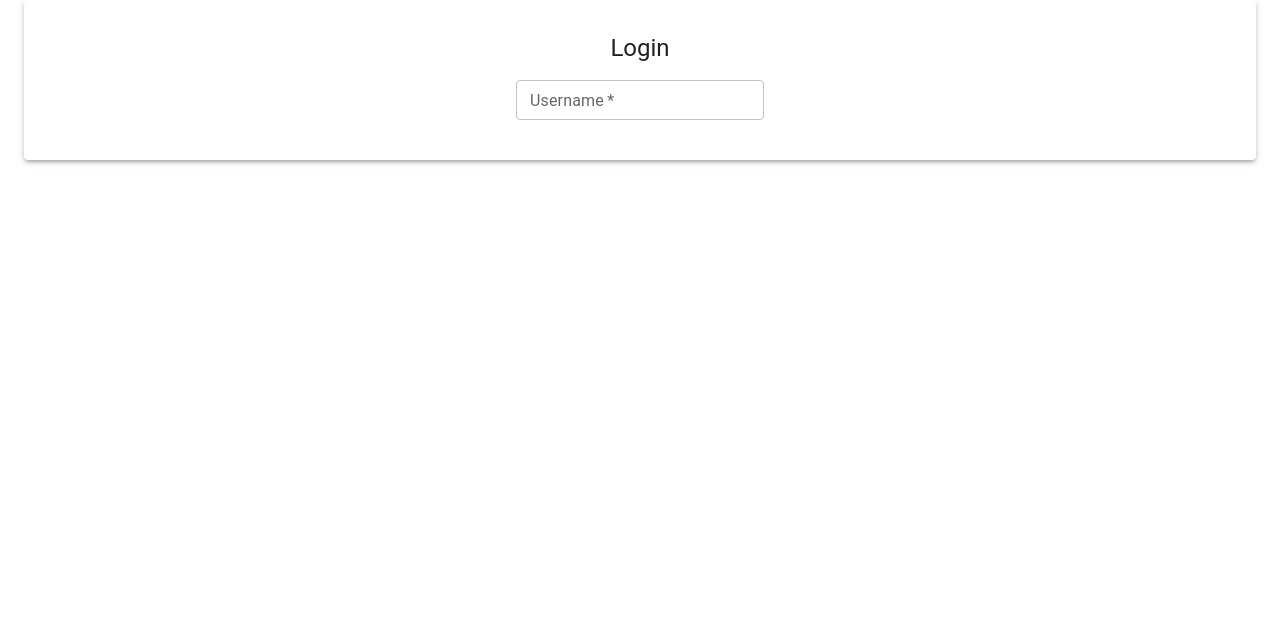
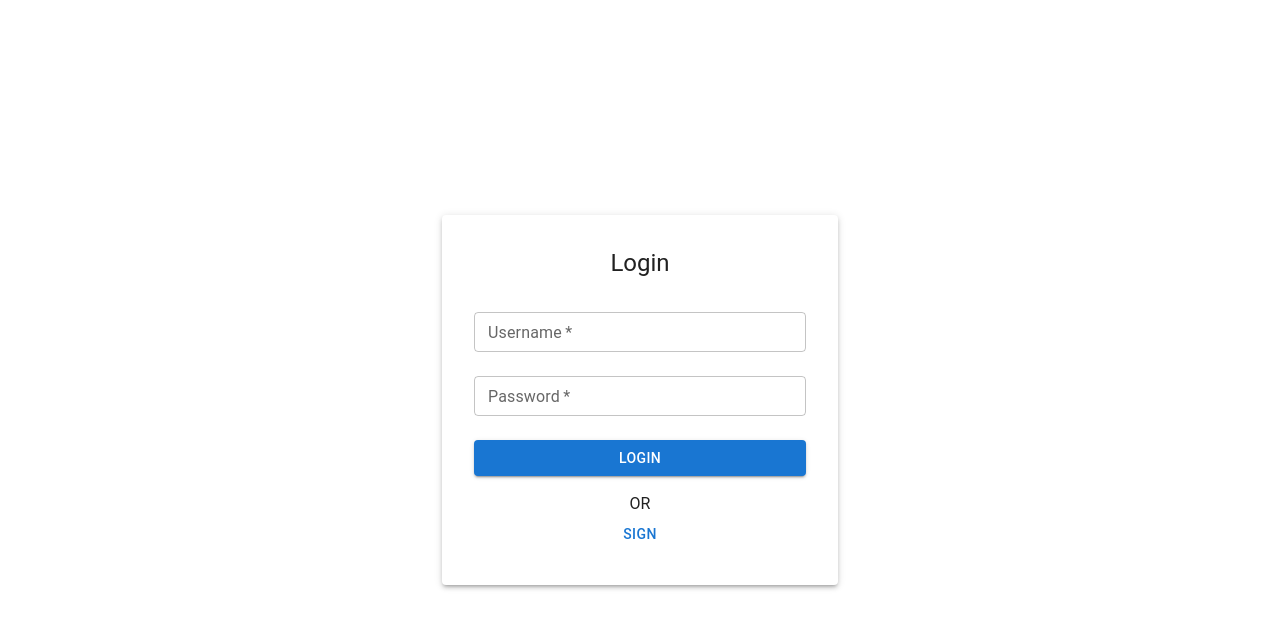
Before and after one commit to Bright-CodeHub/chat_app, a React (Vite) app: page /login in a window 1280 px wide. Shown: the top 628 px of the page. Built offline with nearby package versions, Linux system fonts and the light colour scheme.

Commit message:
create a login and register page

```diff
--- a/src/Pages/Login.jsx
+++ b/src/Pages/Login.jsx
@@ -1,12 +1,22 @@
-import { Container, Paper, TextField, Typography } from '@mui/material'
+import { Button, Container, Paper, TextField, Typography } from '@mui/material'
 import React, { useState } from 'react'
 
 const Login = () => {
 
     const [isLogin, setisLogin] = useState(true)
 
+    const toggleLogin = () => setisLogin(prev => !prev)
+
     return (
-        <Container component={'main'} maxWidth='sx'>
+        <Container
+            component={'main'}
+            maxWidth='xs'
+            sx={{
+                height: '100vh',
+                display: 'flex',
+                alignItems: 'center',
+                justifyContent: 'center'
+            }} >
             <Paper
                 sx={{
                     padding: 4,
@@ -22,7 +32,11 @@
                     ?
                     <>
                         <Typography variant='h5' >Login</Typography>
-                        <form >
+
+                        <form style={{
+                            width: '100%',
+                            marginTop: '1rem'
+                        }} >
 
                             <TextField
                                 required
@@ -32,10 +46,119 @@
                                 variant='outlined'
                                 size='small'
                             />
+                            <TextField
+                                required
+                                fullWidth
+                                label='Password'
+                                margin='normal'
+                                variant='outlined'
+                                size='small'
+                            />
+
+                            <Button
+                                variant='contained'
+                                color='primary'
+                                type='submit'
+                                sx={{
+                                    marginTop: '1rem'
+                                }}
+                                fullWidth
+                            >
+                                Login
+                            </Button>
+
+                            <Typography sx={{
+                                mt: '1rem',
+                                width: '100%',
+                                textAlign: 'center',
+                            }}
+                            >OR</Typography>
+
+                            <Button
+                                variant='text'
+                                color='primary'
+                                type='submit'
+                                fullWidth
+                                onClick={toggleLogin}
+                            >
+                                Sign
+                            </Button>
 
                         </form>
                     </> :
-                    <span>register</span>}
+                    <>
+                        <Typography variant='h5' >Sign up</Typography>
+
+                        <form style={{
+                            width: '100%',
+                            marginTop: '1rem'
+                        }} >
+
+                            <TextField
+                                required
+                                fullWidth
+                                label='Name'
+                                margin='normal'
+                                variant='outlined'
+                                size='small'
+                            />
+                            <TextField
+                                required
+                                fullWidth
+                                label='Bio'
+                                margin='normal'
+                                variant='outlined'
+                                size='small'
+                            />
+                            <TextField
+                                required
+                                fullWidth
+                                label='Username'
+                                margin='normal'
+                                variant='outlined'
+                                size='small'
+                            />
+                            <TextField
+                                required
+                                fullWidth
+                                label='Password'
+                                margin='normal'
+                                variant='outlined'
+                                size='small'
+                            />
+
+                            <Button
+                                variant='contained'
+                                color='primary'
+                                type='submit'
+                                sx={{
+                                    marginTop: '1rem'
+                                }}
+                                fullWidth
+                            >
+                                Sign up
+                            </Button>
+
+                            <Typography sx={{
+                                mt: '1rem',
+                                width: '100%',
+                                textAlign: 'center',
+                            }}
+                            >OR</Typography>
+
+                            <Button
+                                variant='text'
+                                color='primary'
+                                type='submit'
+                                fullWidth
+                                onClick={toggleLogin}
+                            >
+                                Login
+                            </Button>
+
+                        </form>
+                    </>
+                }
 
             </Paper>
 
```
